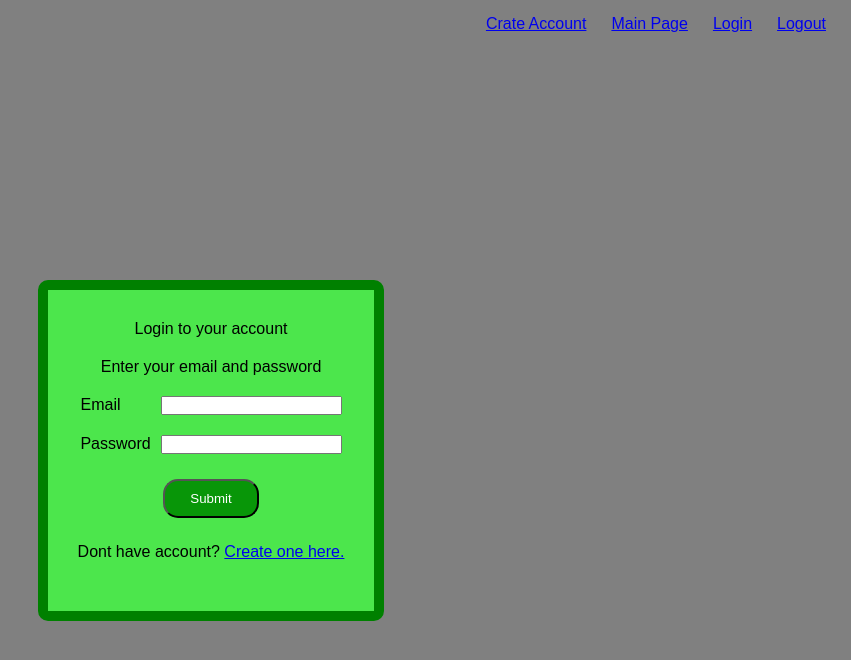
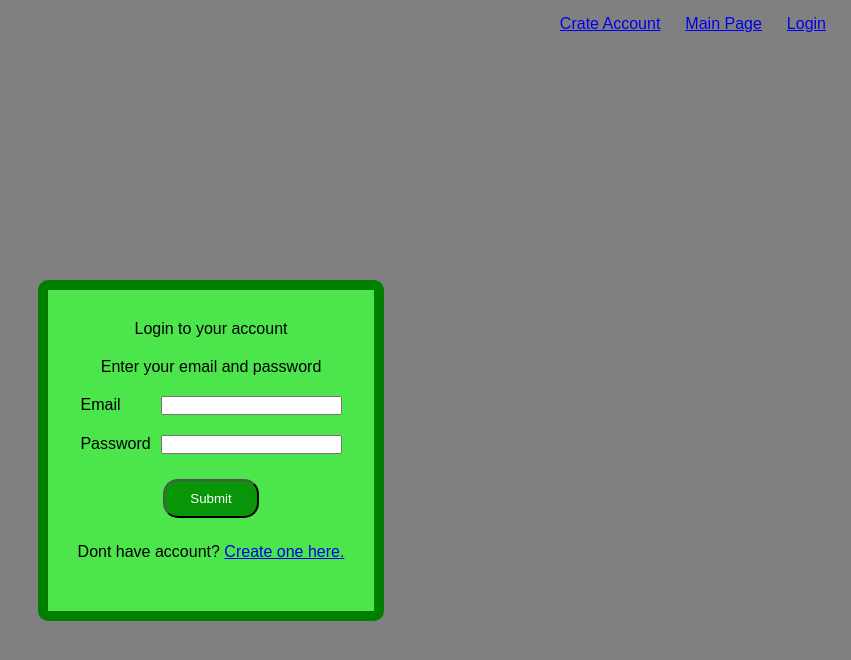
Before and after one commit to edinvnode/advanced-forum-app, a React (Create React App) app in the folder frontend/: page /login in a window 1280 px wide. Shown: the top 660 px of the page, without its empty margins (429-1280 px from the left). Built offline with nearby package versions, Linux system fonts and the light colour scheme.

Commit message:
Conditional rendering

```diff
--- a/frontend/src/App.js
+++ b/frontend/src/App.js
@@ -28,12 +28,16 @@ function App() {
     <div className="App">
       <Router>
         <nav>
+          {user ? (
             <Link to="/logout" className="login-link">
               Logout
             </Link>
+          ) : (
             <Link to="/login" className="login-link">
               Login
             </Link>
+          )}
+
           <Link to="/" className="login-link">
             Main Page
           </Link>
```
Lines whose indentation alone changed are shown as unchanged.
